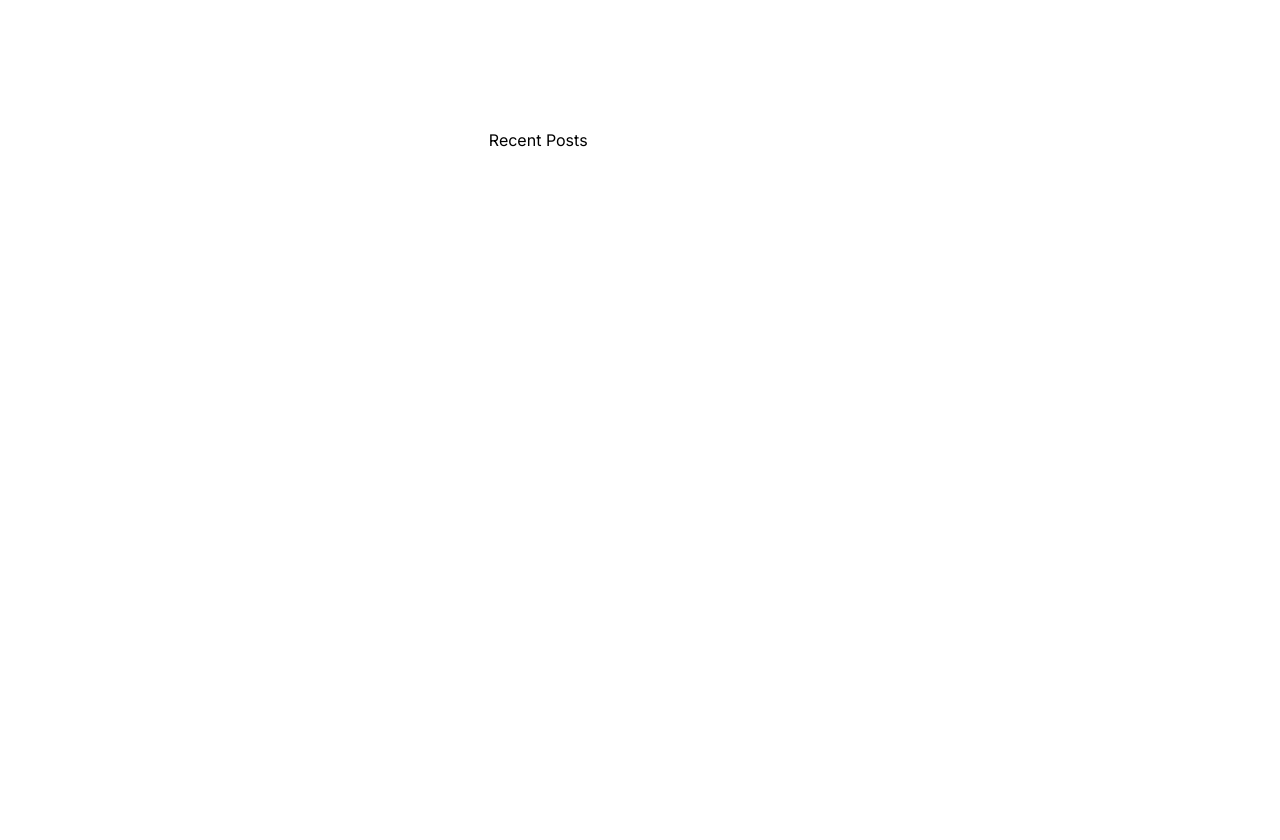
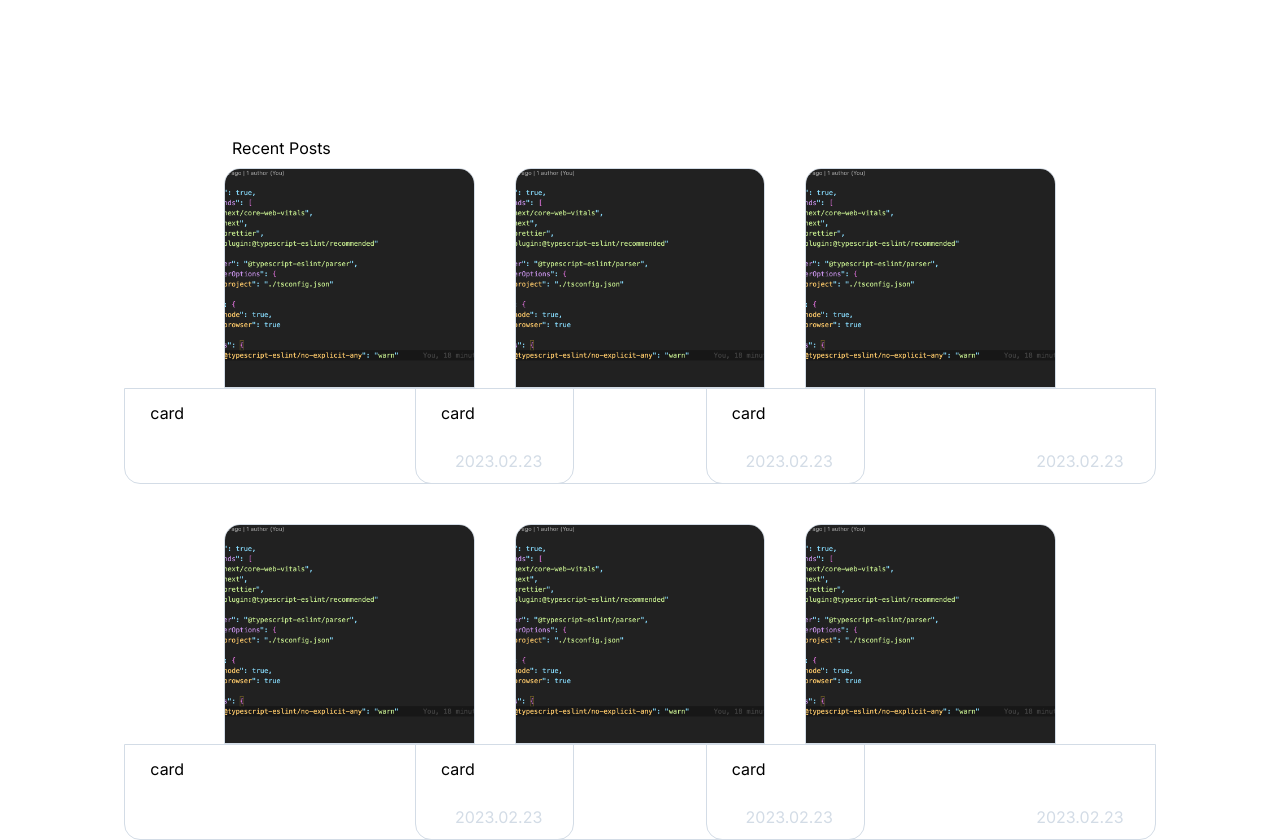
Before and after one commit to minsun0714/techblog_eng_ver, a Next.js app: page / in a window 1280 px wide. Shown: the part 684-1524 px from the top of the page. Before the commit the page ends 1484 px from the top, so only its background shows below. Built offline with nearby package versions, Linux system fonts and the light colour scheme.

Commit message:
🤡 dummy card를 활용하여 최근 게시물 영역에 grid 3열 적용

```diff
--- a/src/app/recentPosts/page.tsx
+++ b/src/app/recentPosts/page.tsx
@@ -1,7 +1,27 @@
 import React from 'react';
+import Card from '@/components/Card';
+import DummyImage from 'public/dummyImg.png';
+
+const DummyCards = () => {
+	return (
+		<li className="flex flex-col items-center justify-center">
+			<Card imgUrl={DummyImage} title="card" date="2023.02.23" />
+		</li>
+	);
+};
 
 const RecentPostsPage = () => {
-	return <div>Recent Posts</div>;
+	const array = [...Array(6)];
+	return (
+		<div>
+			<h1 className="p-2">Recent Posts</h1>
+			<ul className="grid grid-cols-3 items-center justify-center gap-10">
+				{array.map((_, index) => (
+					<DummyCards key={index} />
+				))}
+			</ul>
+		</div>
+	);
 };
 
 export default RecentPostsPage;
```
